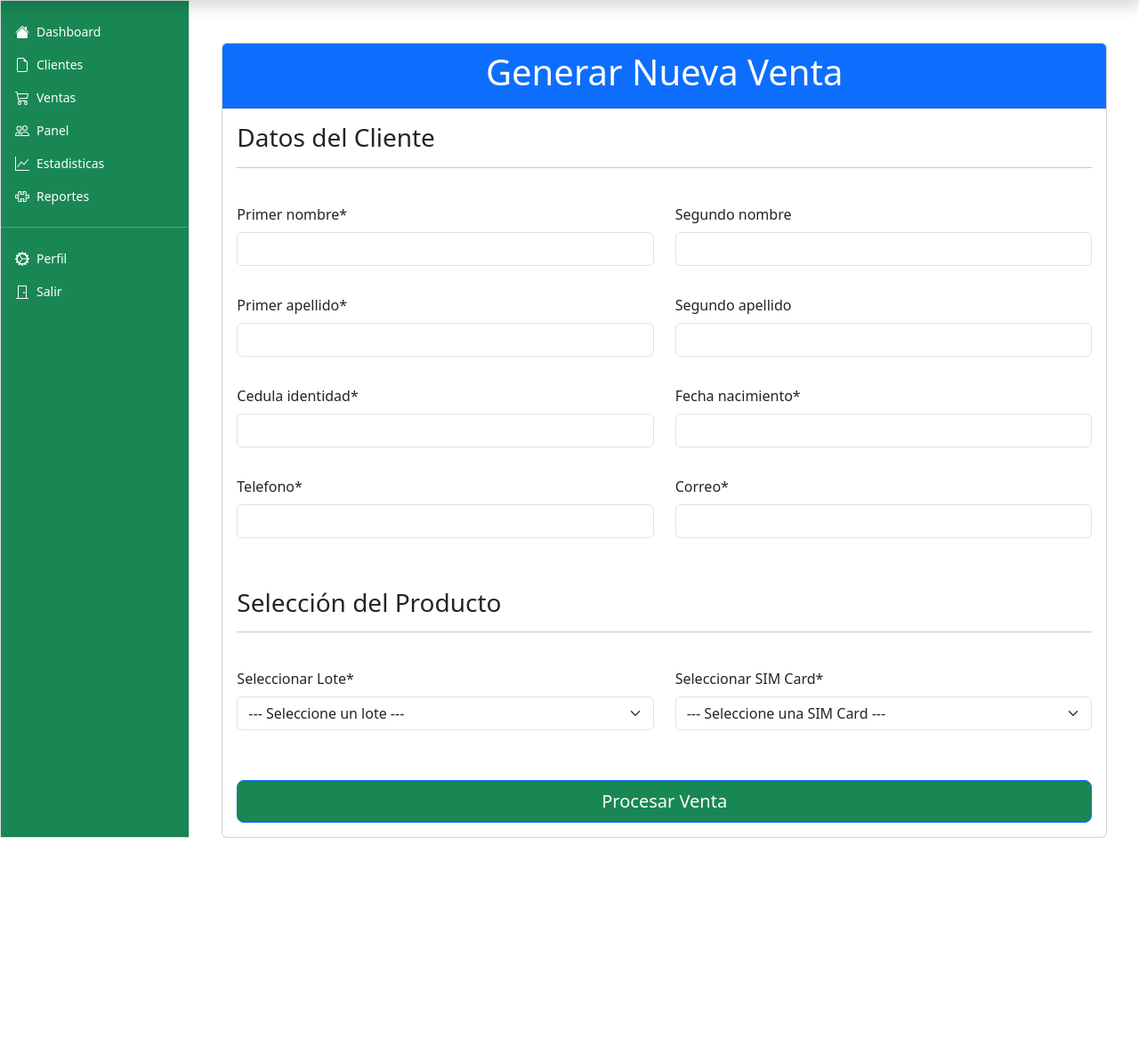
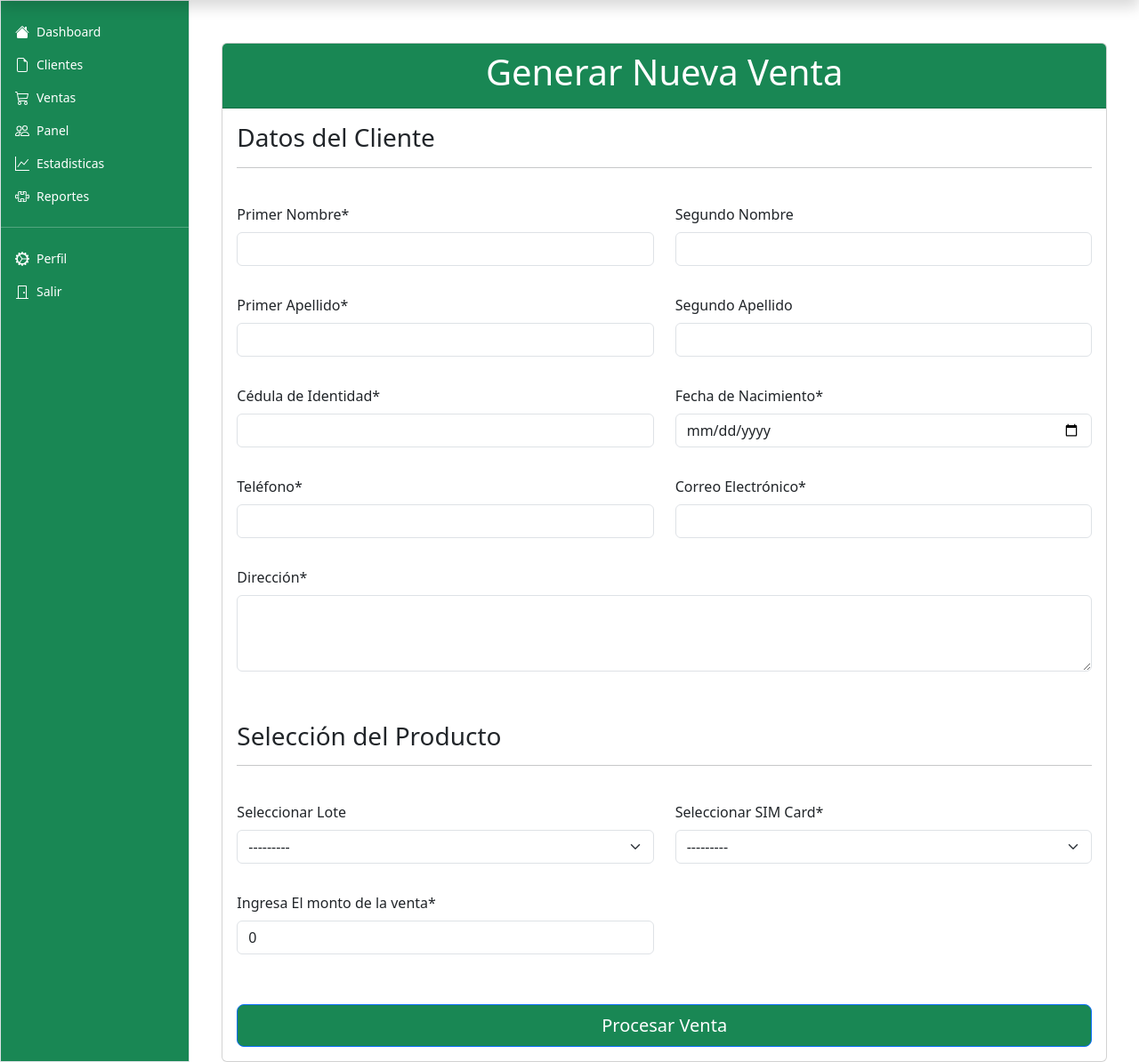
Before and after one commit to EJCM05/ChipsDeTelefoniaWebApp, a Django app: page /dashboard/generar-venta/ in a window 1280 px wide. Shown: the part 48-1242 px from the top of the page at 89% size. Before the commit the page ends 990 px from the top, so only its background shows below. Run offline with Django 5.2, Linux system fonts and the light colour scheme; the visitor is signed in with stand-in values (Sample User, id 1); data that the repository does not hold is empty; some libraries are stand-ins or nearby versions.

Commit message:
correccion de formmulario generar ventas

```diff
--- a/core/models.py
+++ b/core/models.py
@@ -72,6 +72,7 @@ class Cliente(models.Model):
     id_usuario_propietario = models.ForeignKey(
         Usuario, on_delete=models.CASCADE, related_name="clientes"
     )
+    direccion = models.CharField(max_length=40, blank=True, null=True)
 
     def __str__(self):
         return f"{self.primer_nombre} {self.primer_apellido}"
@@ -114,7 +115,7 @@ class SimCard(models.Model):
 
 class Venta(models.Model):
     fecha_venta = models.DateTimeField(auto_now_add=True)
-    monto_total = models.DecimalField(max_digits=10, decimal_places=2, default=0)
+    monto_total = models.DecimalField(max_digits=100, decimal_places=2, default=0)
 
     # Claves foráneas (FK)
     id_cliente = models.ForeignKey(
--- a/dashboard/forms.py
+++ b/dashboard/forms.py
@@ -2,6 +2,8 @@ from django import forms
 from core.models import *
 from crispy_forms.helper import FormHelper
 from crispy_forms.layout import Layout, Field, Submit
+from django.db.models import Q # Importamos Q para poder usar el OR en el queryset
+
 # ==========================================
 # Formulario Para crear lotes
 # ==========================================
@@ -62,9 +64,9 @@ class SimCardForm(forms.ModelForm):
             Field('id_operadora'),
         )
 
-# ==========================================
-# formulario para crear operadoras
-# ==========================================
+# =====================================================
+#           formulario para crear operadoras
+# ==================================================
 
 class OperadoraForm(forms.ModelForm):
     class Meta:
@@ -85,45 +87,133 @@ class OperadoraForm(forms.ModelForm):
             Field("pais"),
         )
 
-# Formulario de ventas
+# ==============================================
+#               Formulario de ventas
+# =================================================
+
 
 class VentaForm(forms.ModelForm):
-    # ... (campos del cliente) ...
+    # 1. CAMPOS DEL CLIENTE (Añadidos manualmente)
+    primer_nombre = forms.CharField(max_length=100, label="Primer Nombre")
+    segundo_nombre = forms.CharField(max_length=100, label="Segundo Nombre", required=False)
+    primer_apellido = forms.CharField(max_length=100, label="Primer Apellido")
+    segundo_apellido = forms.CharField(max_length=100, label="Segundo Apellido", required=False)
+    cedula_identidad = forms.CharField(max_length=20, label="Cédula de Identidad")
+    fecha_nacimiento = forms.DateField(widget=forms.DateInput(attrs={'type': 'date'}), label="Fecha de Nacimiento")
+    telefono = forms.CharField(max_length=20, label="Teléfono")
+    correo = forms.EmailField(label="Correo Electrónico")
+    direccion = forms.CharField(widget=forms.Textarea(attrs={'rows': 3}), label="Dirección")
+
+    # 2. CAMPO PARA LA SELECCIÓN DE LOTE
     lote = forms.ModelChoiceField(
         queryset=Lote.objects.all(),
         label="Seleccionar Lote",
-        empty_label="--- Seleccione un lote ---",
-        required=True
-    )
-
-    simcard = forms.ModelChoiceField(
-        # El queryset sigue siendo None por defecto
-        queryset=SimCard.objects.none(),
-        label="Seleccionar SIM Card",
-        empty_label="--- Seleccione una SIM Card ---",
-        required=True
+        required=False
     )
 
     class Meta:
-        model = Cliente
-        fields = [
-            'primer_nombre', 'segundo_nombre', 'primer_apellido', 'segundo_apellido',
-            'cedula_identidad', 'fecha_nacimiento', 'telefono', 'correo'
-        ]
+        model = Venta
+        fields = ['id_simcard', 'monto_total']
+        labels = {
+            'id_simcard': 'Seleccionar SIM Card',
+            'monto_total': 'Ingresa El monto de la venta'
+        }
+        widgets = {
+            'id_simcard': forms.Select(attrs={'class': 'form-control'}),
+            'monto_total': forms.NumberInput(attrs={'class': 'form-control'})
+        }
 
     def __init__(self, *args, **kwargs):
         super().__init__(*args, **kwargs)
 
-        # Añadir las clases de Bootstrap a los campos
-        for field_name, field in self.fields.items():
-            field.widget.attrs['class'] = 'form-control'
+        venta = self.instance
 
-        # --- Solución al error de validación ---
-        # Si el formulario se envía (POST), actualiza el queryset del campo simcard
-        if 'lote' in self.data:
-            try:
-                lote_id = int(self.data.get('lote'))
-                # Actualiza el queryset con las SIM Cards disponibles para ese lote
-                self.fields['simcard'].queryset = SimCard.objects.filter(id_lote=lote_id).exclude(estado='ocupada')
-            except (ValueError, TypeError):
-                pass  # Si el valor no es un entero, lo ignoramos por ahora
+        if venta and venta.pk and venta.id_cliente:
+            # Lógica de inicialización para el formulario de EDICIÓN
+            cliente = venta.id_cliente
+            simcard_actual = venta.id_simcard
+
+            # Cargar los datos del cliente en los campos del formulario
+            self.initial['primer_nombre'] = cliente.primer_nombre
+            self.initial['segundo_nombre'] = cliente.segundo_nombre
+            self.initial['primer_apellido'] = cliente.primer_apellido
+            self.initial['segundo_apellido'] = cliente.segundo_apellido
+            self.initial['cedula_identidad'] = cliente.cedula_identidad
+            self.initial['fecha_nacimiento'] = cliente.fecha_nacimiento
+            self.initial['telefono'] = cliente.telefono
+            self.initial['correo'] = cliente.correo
+            self.initial['direccion'] = cliente.direccion
+
+            if simcard_actual:
+                # Establecer el lote inicial basado en la SIM Card actual
+                self.initial['lote'] = simcard_actual.id_lote
+
+                # CORRECCIÓN: Configurar un queryset más flexible para incluir cualquier SIM que no esté vendida
+                simcards_disponibles = SimCard.objects.filter(id_lote=simcard_actual.id_lote).exclude(estado='vendida')
+                simcard_asignada = SimCard.objects.filter(pk=simcard_actual.pk)
+                self.fields['id_simcard'].queryset = simcards_disponibles | simcard_asignada
+
+            # CAMBIO: Deshabilitar los campos de producto en modo de edición
+            self.fields['lote'].disabled = True
+            self.fields['id_simcard'].disabled = True
+        else:
+            # CORRECCIÓN: Para la creación, el queryset debe incluir todas las SIMs disponibles
+            # para que la validación del formulario funcione correctamente.
+            self.fields['id_simcard'].queryset = SimCard.objects.exclude(estado='vendida')
+
+        # Configuración final de los campos
+        self.fields['id_simcard'].label = "Seleccionar SIM Card"
+        if 'lote' in self.fields:
+             self.fields['lote'].widget.attrs['class'] = 'form-control'
+
+    def save(self, commit=True, user=None):
+        # Lógica de guardado personalizada que maneja todos los modelos
+
+        # 1. Obtener el cliente actual o crear uno nuevo
+        cliente = self.instance.id_cliente if self.instance.pk else Cliente()
+
+        # 2. Actualizar los datos del cliente desde el formulario
+        for field in ['primer_nombre', 'segundo_nombre', 'primer_apellido', 'segundo_apellido',
+                      'cedula_identidad', 'fecha_nacimiento', 'telefono', 'correo', 'direccion']:
+            setattr(cliente, field, self.cleaned_data[field])
+
+        # AÑADIR: Asignar el usuario propietario si es una venta nueva
+        if not self.instance.pk and user:
+            cliente.id_usuario_propietario = user
+
+        cliente.save()
+
+        # 3. Manejar la lógica de las SIM Cards
+        simcard_nueva = self.cleaned_data['id_simcard']
+        simcard_anterior = self.instance.id_simcard if self.instance.pk else None
+
+        # Verificar si la SIM Card ha cambiado
+        if simcard_nueva and simcard_nueva.pk != (simcard_anterior.pk if simcard_anterior else None):
+            # Si se cambió la SIM, liberar la anterior (si existía)
+            if simcard_anterior:
+                simcard_anterior.estado = 'inactiva'
+                simcard_anterior.id_cliente = None
+                simcard_anterior.numero_telefono = None
+                simcard_anterior.save()
+
+            # Asignar y vender la nueva SIM Card
+            simcard_nueva.estado = 'vendida'
+            simcard_nueva.id_cliente = cliente
+            simcard_nueva.numero_telefono = cliente.telefono
+            simcard_nueva.save()
+        elif simcard_nueva and simcard_nueva.pk == (simcard_anterior.pk if simcard_anterior else None):
+            # Si la SIM no cambió, solo actualizamos el número de teléfono por si cambió en el formulario
+            simcard_nueva.numero_telefono = cliente.telefono
+            simcard_nueva.save()
+
+        # 4. Preparar la instancia de Venta para guardarla
+        venta = super().save(commit=False)
+        venta.id_cliente = cliente
+        venta.id_simcard = simcard_nueva
+        if user:
+            venta.id_usuario_propietario = user
+
+        if commit:
+            venta.save()
+
+        return venta
--- a/dashboard/templates/components/formularios/ventas/formulario_ventas.html
+++ b/dashboard/templates/components/formularios/ventas/formulario_ventas.html
@@ -7,11 +7,22 @@
     <div class="row justify-content-center">
         <div class="col-md-12">
             <div class="card">
-                <div class="card-header bg-primary text-white">
+                <div class="card-header header-color text-white">
+                    {% if form.instance.pk %}
+                        <h1 class="card-title text-center">Editar Venta</h1>
+                    {% else %}
                         <h1 class="card-title text-center">Generar Nueva Venta</h1>
+                    {% endif %}
                 </div>
                 <div class="card-body">
-                    <form method="post">
+                    <form
+                        method="post"
+                        data-venta-id="{{ form.instance.pk|default_if_none:'' }}"
+                        {% if form.instance.pk %}
+                        data-initial-lote-id="{{ form.instance.id_simcard.id_lote.pk }}"
+                        data-initial-simcard-id="{{ form.instance.id_simcard.pk }}"
+                        {% endif %}
+                    >
                         {% csrf_token %}
 
                         <div class="row">
@@ -43,6 +54,9 @@
                             <div class="col-md-6 mb-3">
                                 {{ form.correo|as_crispy_field }}
                             </div>
+                            <div class="col-md-12 mb-3">
+                                {{ form.direccion|as_crispy_field }}
+                            </div>
                         </div>
 
                         <div class="row mt-4">
@@ -54,12 +68,20 @@
                                 {{ form.lote|as_crispy_field }}
                             </div>
                             <div class="col-md-6 mb-3">
-            {{ form.simcard|as_crispy_field }}
+                                {# CAMBIO 1: El ID del campo ForeignKey es 'id_id_simcard' #}
+                                {{ form.id_simcard|as_crispy_field }}
+                            </div>
+                            <div class="col-md-6 mb-3">
+                                {{ form.monto_total|as_crispy_field }}
                             </div>
                         </div>
 
                         <div class="d-grid gap-2 mt-4">
+                            {% if form.instance.pk %}
+                                <button type="submit" class="btn btn-warning btn-lg">Guardar Cambios</button>
+                            {% else %}
                                 <button type="submit" class="btn btn-primary btn-lg">Procesar Venta</button>
+                            {% endif %}
                         </div>
                     </form>
                 </div>
@@ -67,46 +89,85 @@
         </div>
     </div>
 </div>
+
 <script>
-    let urlAjaxTemplate = "{% url 'dashboard:ajax_load_simcards' %}"
-</script>
-<script>
+    const ajaxUrl = "{% url 'dashboard:ajax_load_simcards' %}";
+
     document.addEventListener('DOMContentLoaded', function() {
+        // IDs de los elementos select
         const loteSelect = document.getElementById('id_lote');
-        const simcardSelect = document.getElementById('id_simcard');
-        // Generar la URL de Django directamente en el script
-        const ajaxUrl = urlAjaxTemplate;
+        const simcardSelect = document.getElementById('id_id_simcard');
+        const formElement = document.querySelector('form');
+
+        // Obtener los datos iniciales de la venta
+        const ventaId = formElement.dataset.ventaId;
+        const initialLoteId = formElement.dataset.initialLoteId;
+        const initialSimcardId = formElement.dataset.initialSimcardId;
+
+        // Función para cargar las SIMs a través de AJAX
+        const loadSimcards = async (loteId, selectedSimcardId = null) => {
+            console.log('--- Iniciando carga de SIMs ---');
+            simcardSelect.innerHTML = '<option value="">--- Cargando... ---</option>';
+            simcardSelect.disabled = true;
+
+            if (!loteId) {
+                simcardSelect.innerHTML = '<option value="">--- Seleccione una SIM Card ---</option>';
+                return;
+            }
+
+            try {
+                const url = new URL(ajaxUrl, window.location.href);
+                url.searchParams.set('lote_id', loteId);
+
+                // Solo si estamos editando, incluimos el ID de la venta
+                if (ventaId) {
+                    url.searchParams.set('venta_id', ventaId);
+                }
+
+                console.log('URL de fetch:', url.href);
+                const response = await fetch(url.href);
+
+                if (!response.ok) {
+                    throw new Error('La respuesta de la red no fue exitosa. Código de estado: ' + response.status);
+                }
+
+                const data = await response.json();
+                console.log('Datos recibidos:', data);
+
+                simcardSelect.innerHTML = '<option value="">--- Seleccione una SIM Card ---</option>';
+                data.simcards.forEach(simcard => {
+                    const option = document.createElement('option');
+                    option.value = simcard.id;
+                    option.textContent = `${simcard.codigo} | Estado: ${simcard.estado}`;
+                    if (selectedSimcardId && simcard.id == selectedSimcardId) {
+                        option.selected = true;
+                    }
+                    simcardSelect.appendChild(option);
+                });
+
+                simcardSelect.disabled = false;
+                console.log('Carga de SIMs completada.');
+
+            } catch (error) {
+                console.error('Error al cargar las SIM Cards:', error);
+                simcardSelect.innerHTML = '<option value="">--- Error al cargar ---</option>';
+            }
+        };
+
+        // Listener para el cambio de lote
         loteSelect.addEventListener('change', function() {
             const loteId = this.value;
+            loadSimcards(loteId);
+        });
 
-            simcardSelect.innerHTML = '<option value="">--- Seleccione una SIM Card ---</option>';
-            simcardSelect.disabled = true;
-
-            if (loteId) {
-                const fetchUrl = `${ajaxUrl}?lote_id=${loteId}`;
-                fetch(fetchUrl)
-                .then(response => {
-                    if (!response.ok) {
-                        throw new Error('La respuesta de la red no fue exitosa');
-                    }
-                    return response.json();
-                    })
-                    .then(data => {
-                        data.simcards.forEach(simcard => {
-                            const option = document.createElement('option');
-                            option.value = `${simcard.id}`;
-                            option.textContent = `${simcard.codigo} | ${simcard.estado}`;
-                            simcardSelect.appendChild(option);
-                        });
-                        simcardSelect.disabled = false;
-                    })
-                    .catch(error => {
-                        console.error('Error al cargar las SIM Cards:', error);
-                        alert('No se pudieron cargar las SIM Cards. Intente de nuevo.');
-                    });
+        // Lógica para precargar la SIM al iniciar en modo de edición
+        if (initialLoteId && initialSimcardId) {
+            console.log('Modo de edición: Precargando SIMs para el Lote #', initialLoteId, ' y SIM #', initialSimcardId);
+            loteSelect.value = initialLoteId;
+            loadSimcards(initialLoteId, initialSimcardId);
+        } else {
+            console.log('Modo de creación: Esperando selección de lote.');
         }
     });
-    });
-
 </script>
 {% endblock %}
--- a/dashboard/templates/components/tablas/ventas/detalles_reportes.html
+++ b/dashboard/templates/components/tablas/ventas/detalles_reportes.html
@@ -24,6 +24,7 @@
                         <li class="list-group-item"><strong>Cédula:</strong> V{{ venta.id_cliente.cedula_identidad }}</li>
                         <li class="list-group-item"><strong>Teléfono:</strong> {{ venta.id_cliente.telefono }}</li>
                         <li class="list-group-item"><strong>Correo:</strong> {{ venta.id_cliente.correo }}</li>
+                        <li class="list-group-item"><strong>direccion:</strong> {{ venta.id_cliente.direccion }}</li>
                     </ul>
                 </div>
             </div>
--- a/dashboard/urls.py
+++ b/dashboard/urls.py
@@ -53,6 +53,7 @@ urlpatterns = [
     # CRUD para ventas
     path('generar-venta/', GenerarVentaView.as_view(), name='generar_venta'),
     path('detalle-venta/<int:pk>/', DetalleVentaView.as_view(), name='detalle_venta'),
+    path('editar-venta/<int:pk>/', EditarVentaView.as_view(), name='editar_venta'),
 
     # Funcion para generar excel estadisticas
     path('reporte_lotes/', generar_reporte_lotes_excel, name='reporte_lotes_excel'),
--- a/dashboard/views.py
+++ b/dashboard/views.py
@@ -213,46 +213,30 @@ class OperadoraDeleteView(LoginRequiredMixin, DeleteView):
                     # Clases ventas
 # ==========================================================================
 
-class GenerarVentaView(LoginRequiredMixin, FormView):
+
+class GenerarVentaView(LoginRequiredMixin, CreateView):
+    model = Venta
+    form_class = VentaForm
     template_name = 'components/formularios/ventas/formulario_ventas.html'
-    form_class = VentaForm
     success_url = reverse_lazy('dashboard:dashboard_ventas')
 
+    def form_valid(self, form):
+        self.object = form.save(user=self.request.user)
+        return redirect(self.get_success_url())
+
+class EditarVentaView(LoginRequiredMixin, UpdateView):
+    model = Venta
+    form_class = VentaForm
+    template_name = 'components/formularios/ventas/formulario_ventas.html'
+    success_url = reverse_lazy('dashboard:dashboard_ventas')
 
     def form_valid(self, form):
-        print("El método form_valid se ha ejecutado correctamente.")
+        form.save()
+        return super().form_valid(form)
 
-        # 1. Crear el nuevo Cliente
-        nuevo_cliente = Cliente(
-            # CAMBIO: Usar form.cleaned_data
-            primer_nombre=form.cleaned_data['primer_nombre'],
-            segundo_nombre=form.cleaned_data['segundo_nombre'],
-            primer_apellido=form.cleaned_data['primer_apellido'],
-            segundo_apellido=form.cleaned_data['segundo_apellido'],
-            cedula_identidad=form.cleaned_data['cedula_identidad'],
-            fecha_nacimiento=form.cleaned_data['fecha_nacimiento'],
-            telefono=form.cleaned_data['telefono'], # <-- AQUI ESTABA EL ERROR
-            correo=form.cleaned_data['correo'],     # <-- AQUI ESTABA EL ERROR
-            id_usuario_propietario=self.request.user
-        )
-        nuevo_cliente.save()
-
-        # 2. Obtener la SIM Card seleccionada y actualizar su estado
-        simcard_seleccionada = form.cleaned_data['simcard']
-        simcard_seleccionada.estado = 'vendida'
-        simcard_seleccionada.id_cliente = nuevo_cliente
-        simcard_seleccionada.numero_telefono = form.cleaned_data['telefono']
-        simcard_seleccionada.save()
-
-        # 3. Crear la nueva Venta
-        Venta.objects.create(
-            id_cliente=nuevo_cliente,
-            id_simcard=simcard_seleccionada,
-            id_usuario_propietario=self.request.user,
-            monto_total=10.00
-        )
-
-        return redirect(self.success_url)
+    def get_context_data(self, **kwargs):
+        context = super().get_context_data(**kwargs)
+        return context
 
 # Vista para listar las ventas (reportes)
 class ListaVentasView(LoginRequiredMixin, ListView):
@@ -481,7 +465,7 @@ def obtener_ventas(request, year):
 
     return JsonResponse(response_data)
 
-# Funciones auxiliares Ajax para Las simscards
+
 def get_simcards_by_lote(request):
     """
     Vista que devuelve una lista de SIM Cards disponibles
@@ -490,18 +474,28 @@ def get_simcards_by_lote(request):
     if request.method == 'GET' and 'lote_id' in request.GET:
         try:
             lote_id = request.GET.get('lote_id')
+            # Filtra por lote, excluyendo las que ya están vendidas,
+            # pero permitiendo la de la venta actual si está en la URL.
             simcards = SimCard.objects.filter(id_lote=lote_id).exclude(estado='vendida')
+
+            # Si se está editando una venta, incluye la simcard de la venta actual
+            venta_id = request.GET.get('venta_id')
+            if venta_id:
+                try:
+                    venta = Venta.objects.get(pk=venta_id)
+                    simcards = simcards | SimCard.objects.filter(pk=venta.id_simcard.pk)
+                except Venta.DoesNotExist:
+                    pass
 
             data = [
                 {
-                'id': simcard.id,
-                'codigo': simcard.codigo,
-                'estado': simcard.estado
+                    'id': simcard.id,
+                    'codigo': simcard.codigo,
+                    'estado': simcard.estado
                 }
                 for simcard in simcards
             ]
+            print(data)
             return JsonResponse({'simcards': data})
         except Exception as e:
             return JsonResponse({'error': str(e)}, status=400)
-
-    return JsonResponse({'error': 'Petición inválida'}, status=400)
```
Also changed, not shown: dashboard/templates/components/tablas/ventas/reportes_ventas.html (+15 -8 lines), core/migrations/0005_cliente_direccion.py (added), core/migrations/0006_alter_venta_monto_total.py (added), 1 other file. Lines whose indentation alone changed are shown as unchanged.
